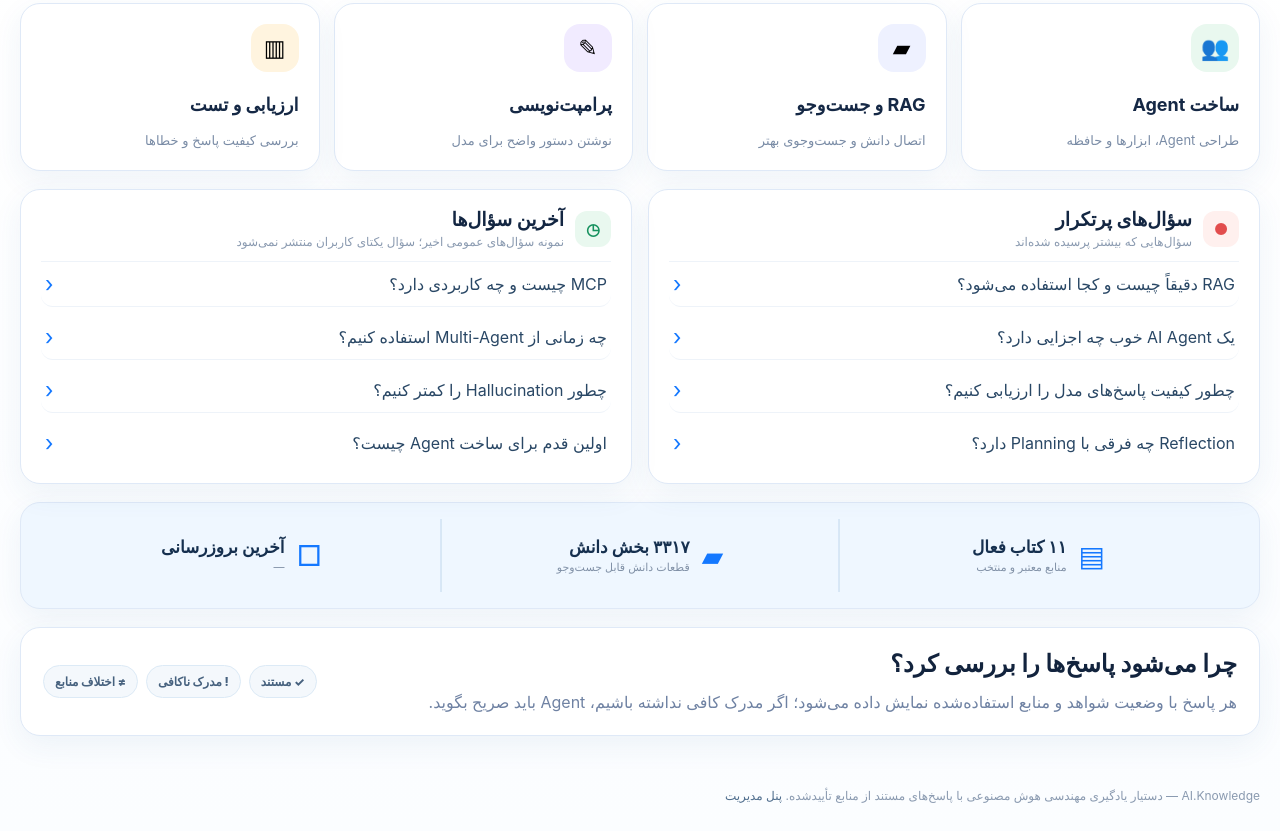
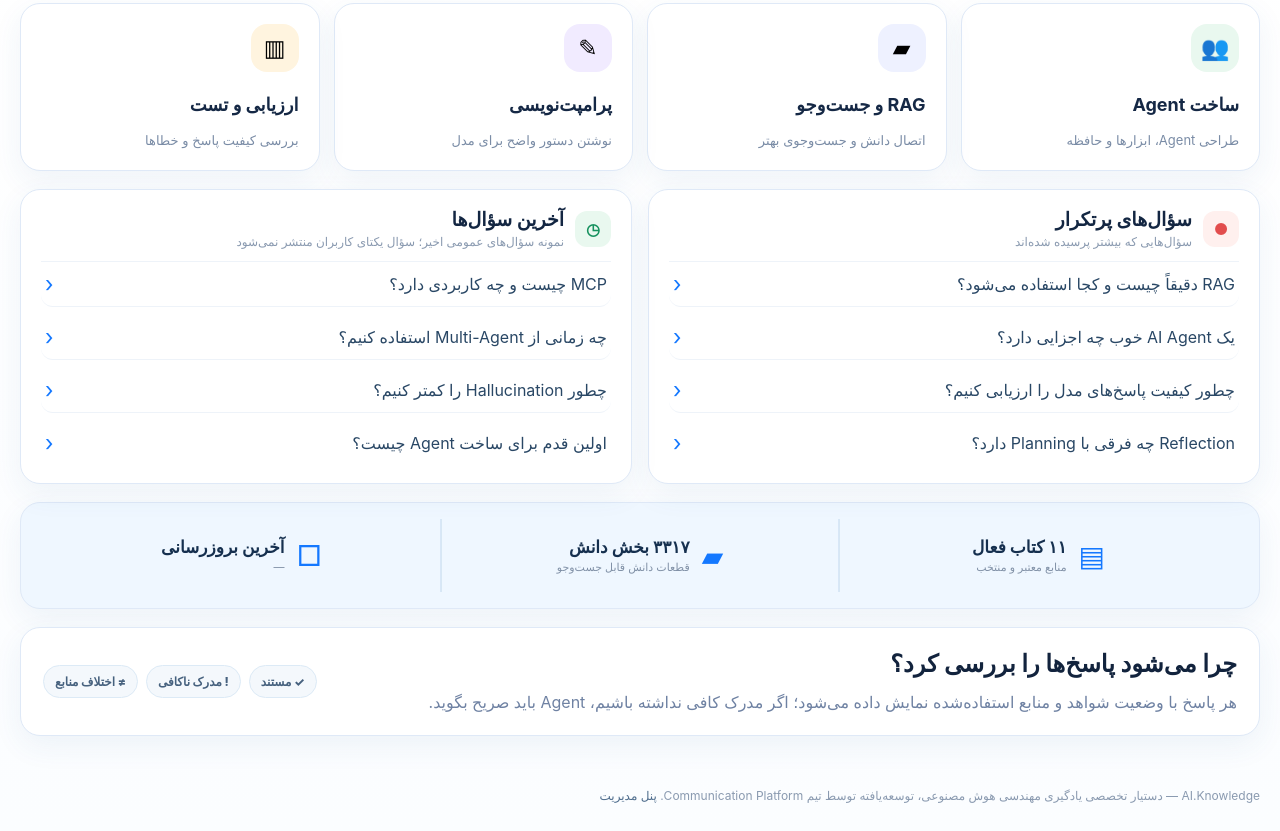
Before and after one commit to eabbasiyan-maker/ai-engineering-knowledge-agent, a website: page web/index.html in a window 1280 px wide. Shown: the part 637-1468 px from the top of the page. Drawn offline with Linux system fonts and the light colour scheme; no server answers.

Commit message:
ux: update footer attribution to Communication Platform

```diff
--- a/web/index.html
+++ b/web/index.html
@@ -198,7 +198,7 @@
   </main>
 
   <footer class="home-footer">
-    <span>AI.Knowledge — دستیار یادگیری مهندسی هوش مصنوعی با پاسخ‌های مستند از منابع تأییدشده. <a href="/admin">پنل مدیریت</a></span>
+    <span>AI.Knowledge — دستیار تخصصی یادگیری مهندسی هوش مصنوعی، توسعه‌یافته توسط تیم Communication Platform. <a href="/admin">پنل مدیریت</a></span>
   </footer>
 
   <script src="/app.js" defer></script>
```
